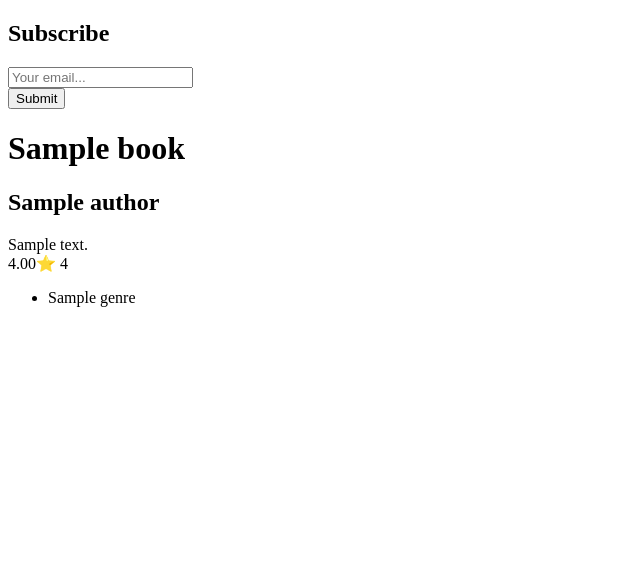
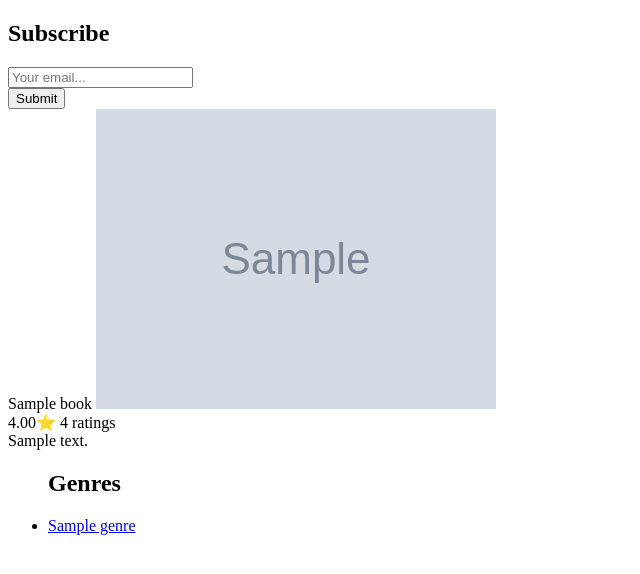
Before and after one commit to Sh1neRose/pp02, a Django app: page /book/1/ in a window 1280 px wide. Shown: the top 574 px of the page, without its empty margins (0-640 px from the left). Run offline with Django 5.2, Linux system fonts and the light colour scheme; tables that the repository leaves empty hold one stand-in row (values such as "Sample post"); grey boxes marked "Sample" are stand-in pictures; parts of the project's set-up code (start-up, migrations or seed data) failed here and were passed over.

Commit message:
better templates

```diff
--- a/books/templates/books/book.html
+++ b/books/templates/books/book.html
@@ -5,17 +5,25 @@
 {% endblock title %}
 
 {% block content %}
-    <h1>{{book.title}}</h1>
-    <h2>{{book.author}}</h2>
-    {{book.description}}
-    <br>
+    <div class='book-page'>
+        <div class='book'>
+            {{book.title}}
+            <img src="{{book.img_url}}" class='book-image'>
+            <div class='rating-info'>
                 {{book.rating}}⭐
-    {{book.rating_count}}
-    <ul>
+                {{book.rating_count}} ratings
+            </div>
+        </div>
+        <div class='description'>{{book.description}}</div>
+        <ul class='genres'>
+            <h2>Genres</h2>
             {% for genre in book.genres.all %}
             <li>
+                <a href={{genre.get_absolute_url}} class='genre'>
                     {{genre.name}}
+                </a>
             </li>
             {% endfor %}
         </ul>
+    </div>
 {% endblock content %}
```
Also changed, not shown: books/templates/books/books.html (+8 -6 lines). Lines whose indentation alone changed are shown as unchanged.
